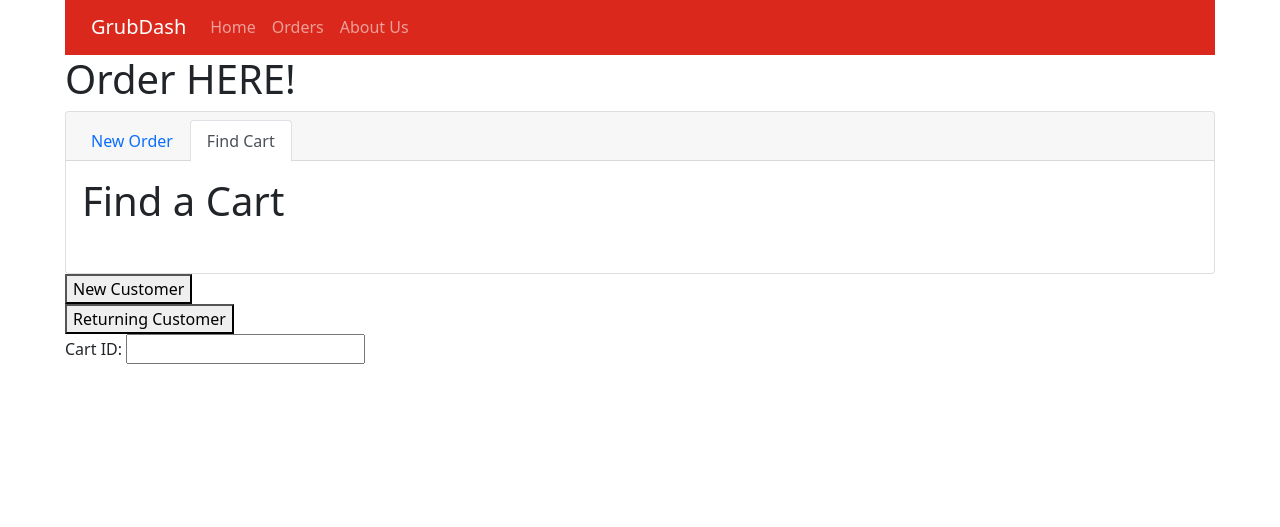
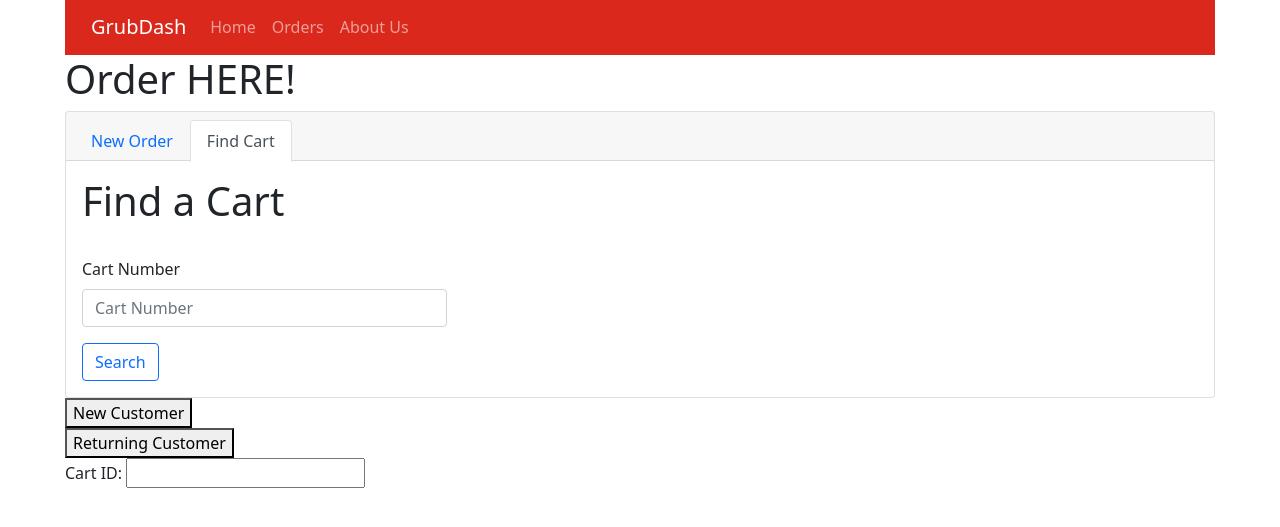
Before and after one commit to chasemax/grubdash, a Django app: page /order/ in a window 1280 px wide, after a click on "Find Cart". Shown: the part 26-553 px from the top of the page. Run offline with Django 3.2, Linux system fonts and the light colour scheme; some libraries are stand-ins or nearby versions.

Commit message:
added find cart

```diff
--- a/deliveryapp/urls.py
+++ b/deliveryapp/urls.py
@@ -1,6 +1,6 @@
 from django.urls import path
 from .views import aboutPageView, cartPageView, indexPageView, orderPageView, editItemPageView, restaurantPageView,itemPageView
-from .views import submitOrderPageView, newCartPageView, deleteItemPageView, saveItemPageView, addItemPageView
+from .views import submitOrderPageView, newCartPageView, deleteItemPageView, saveItemPageView, addItemPageView, findCart
 
 urlpatterns = [
     path("", indexPageView, name='index'),
@@ -15,4 +15,5 @@ urlpatterns = [
     path("item/<int:cart_number>/<int:restaurant_id>/", itemPageView, name="item"), # Chase will do
     path("additem/", addItemPageView, name="add-item"),                             # Chase will do
     path("submitorder/", submitOrderPageView, name="submit-order"),
+    path("findcart/", findCart, name="find-cart")
 ]
--- a/deliveryapp/views.py
+++ b/deliveryapp/views.py
@@ -34,8 +34,6 @@ def submitOrderPageView(request) :
 def newCartPageView(request) :
     newCart = Cart.objects.create()
 
-
-
     newCartNum = newCart.id
 
     return redirect('cart', newCartNum)
@@ -48,3 +46,7 @@ def saveItemPageView(request) :
 
 def addItemPageView(request) :
     return redirect('cart')
+
+def findCart(request) :
+    cartid = Cart.objects.get(id=request.GET['inputCartNumber'])
+    return redirect('cart', cartid.id)
--- a/templates/deliveryapp/order.html
+++ b/templates/deliveryapp/order.html
@@ -25,6 +25,17 @@
             <div class="tab-pane fade" id="findCart" role="tabpanel" aria-labelledby="findCart-tab">
                 <h1>Find a Cart</h1>
                 <br>
+                <form name="form" method="GET" action="{% url 'find-cart' %}">
+
+                    <div class="form-row">
+                      <div class="form-group col-md-4">
+                        <label for="inputCartNumber">Cart Number</label>
+                        <input type="text" class="form-control" id="inputCartNumber" placeholder="Cart Number" name="inputCartNumber">
+                      </div>
+                    </div>
+
+                    <button type="submit" class="btn btn-outline-primary">Search</button>
+                </form>
 
             </div>
 
```
